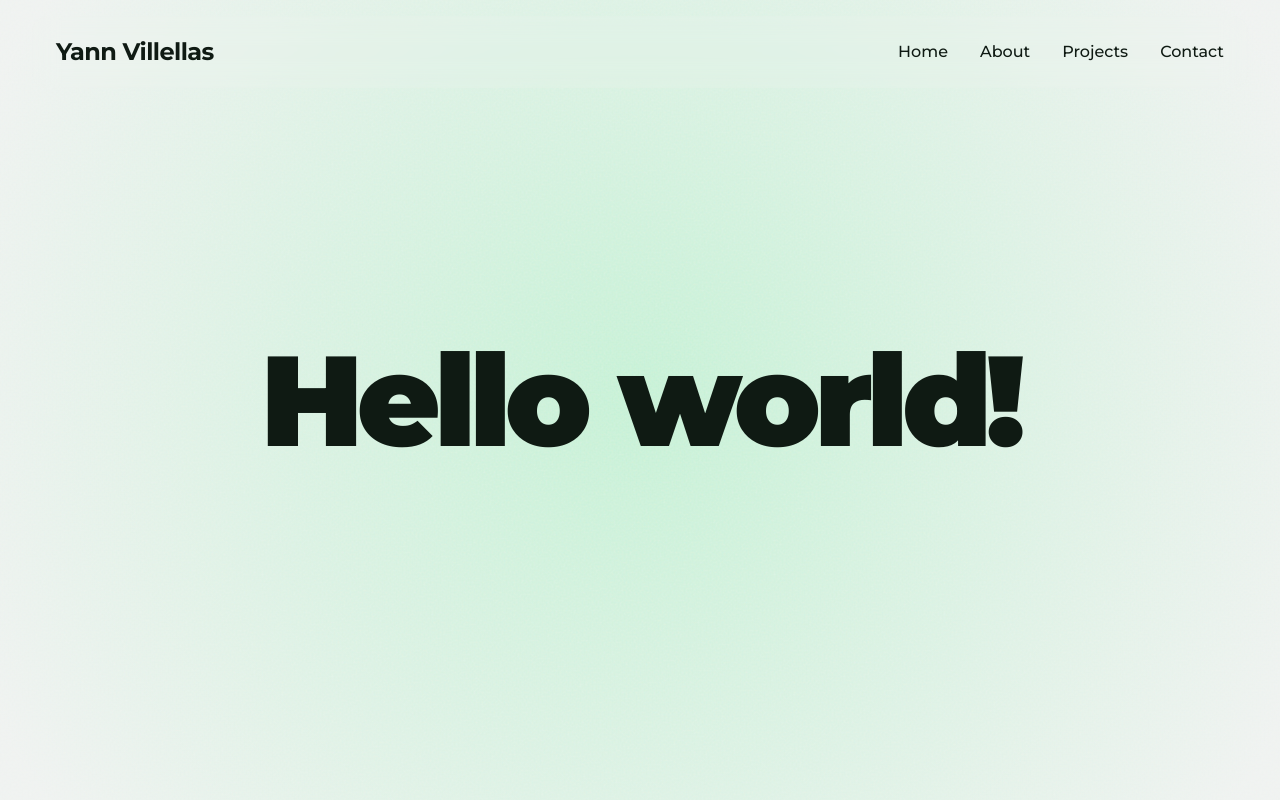
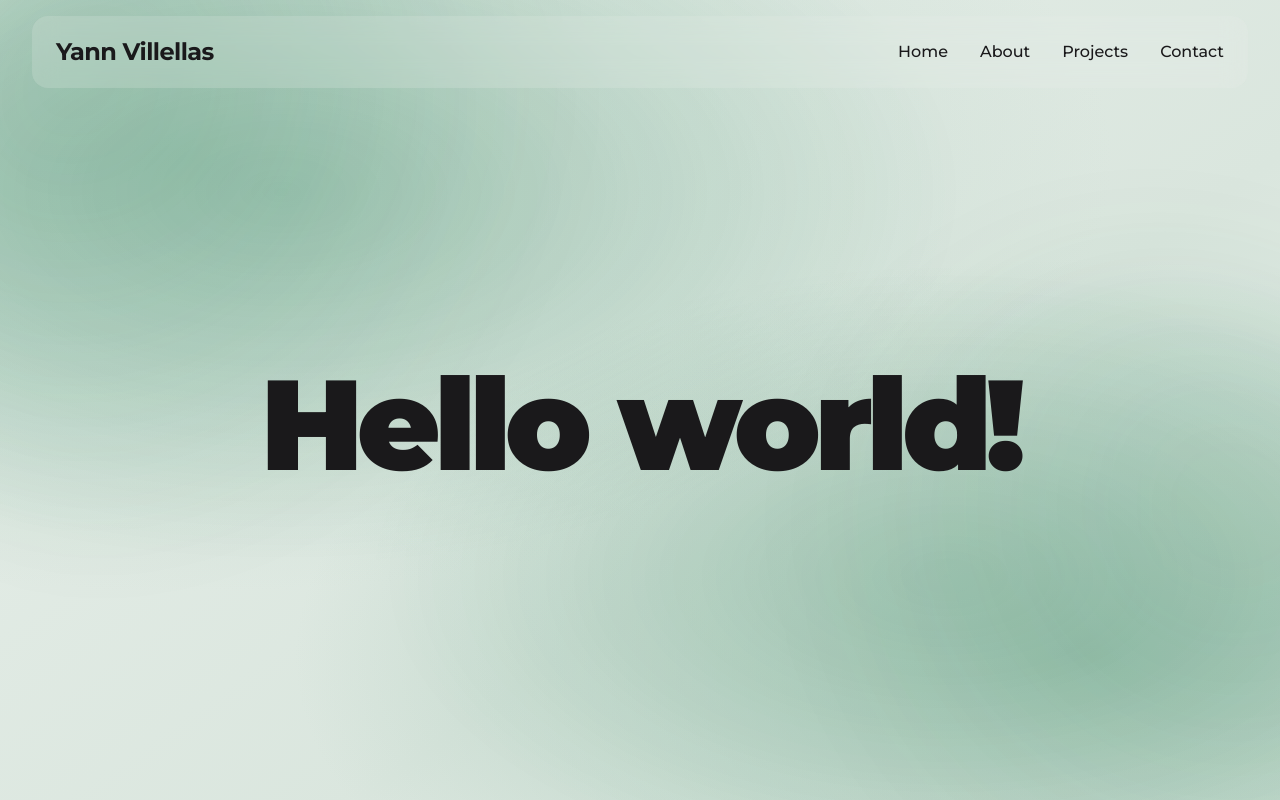
Before and after one commit to yannvillellas/portfolio, a Next.js app: page /en in a window 1280 px wide. Built offline with nearby package versions, Linux system fonts and the light colour scheme.

Commit message:
style: update global styles and replace InteractiveBackground with Background

```diff
--- a/src/app/[locale]/globals.css
+++ b/src/app/[locale]/globals.css
@@ -1,32 +1,33 @@
 @import "tailwindcss";
+@import "../../styles/background.css";
 
 :root {
-  --background: #eff2f0;
-  --background-secondary: #f7fbf9;
-  --background-tertiary: #fdfffe;
-  --foreground: #0f1a13;
-  --accent: #4ade80;
-  --accent-secondary: #22c55e;
-  --accent-tertiary: #86efac;
+  --background: #e9f0eb;
+  --background-secondary: #dae6de;
+  --foreground: #1a191b;
+  --accent: #ad32b8;
+  --accent-hover: #7c2a9f;
+  --highlight: #0f6f43;
 }
 
 @media (prefers-color-scheme: dark) {
   :root {
-    --background: #050a07;
-    --background-secondary: #0f1612;
-    --background-tertiary: #18211c;
-    --foreground: #eefcf6;
-    --accent: #4ade80;
-    --accent-secondary: #15803d;
-    --accent-tertiary: #14532d;
+    --background: #0b100d;
+    --background-secondary: #131a15;
+    --foreground: #f7edf5;
+    --accent: #f08fc0;
+    --accent-hover: #e578b1;
+    --highlight: #4ade80;
   }
 }
 
 @theme {
   --color-background: var(--background);
   --color-background-secondary: var(--background-secondary);
-  --color-background-tertiary: var(--background-tertiary);
   --color-foreground: var(--foreground);
+  --color-accent: var(--accent);
+  --color-accent-hover: var(--accent-hover);
+  --color-highlight: var(--highlight);
   --font-sans: var(--font-sans);
   --font-heading: var(--font-heading);
 }
--- /dev/null
+++ b/src/components/hero/Background.tsx
@@ -0,0 +1,19 @@
+import type { ReactNode } from "react";
+
+interface BackgroundProps {
+  children: ReactNode;
+}
+
+export default function Background({ children }: BackgroundProps) {
+  return (
+    <section className="ambient-bg relative isolate min-h-svh overflow-hidden bg-background text-foreground">
+      <div className="ambient-bg-layer absolute inset-0" aria-hidden="true" />
+      <div className="ambient-orb ambient-orb-a" aria-hidden="true" />
+      <div className="ambient-orb ambient-orb-b" aria-hidden="true" />
+
+      <div className="relative z-10 flex min-h-svh items-center justify-center px-6 pb-16 pt-28 md:px-12">
+        <div className="ambient-content-reveal max-w-5xl">{children}</div>
+      </div>
+    </section>
+  );
+}
--- a/src/components/hero/Hero.tsx
+++ b/src/components/hero/Hero.tsx
@@ -1,15 +1,14 @@
-import React from "react";
 import { useTranslations } from "next-intl";
-import InteractiveBackground from "./InteractiveBackground";
+import Background from "./Background";
 
 export default function Hero() {
   const t = useTranslations("HomePage");
 
   return (
-    <InteractiveBackground>
+    <Background>
       <h1 className="text-6xl md:text-9xl font-black tracking-tighter text-center text-foreground">
         {t("title")}
       </h1>
-    </InteractiveBackground>
+    </Background>
   );
 }
--- a/src/components/hero/InteractiveBackground.tsx
+++ /dev/null
@@ -1,56 +0,0 @@
-"use client";
-
-import React, { useRef, useState } from "react";
-
-interface InteractiveBackgroundProps {
-  children: React.ReactNode;
-}
-
-export default function InteractiveBackground({
-  children,
-}: InteractiveBackgroundProps) {
-  const containerRef = useRef<HTMLDivElement>(null);
-  const [position, setPosition] = useState({ x: 50, y: 50 });
-
-  const handleMouseMove = (e: React.MouseEvent<HTMLDivElement>) => {
-    if (!containerRef.current) return;
-    const rect = containerRef.current.getBoundingClientRect();
-    setPosition({
-      x: ((e.clientX - rect.left) / rect.width) * 100,
-      y: ((e.clientY - rect.top) / rect.height) * 100,
-    });
-  };
-
-  return (
-    <div
-      ref={containerRef}
-      onMouseMove={handleMouseMove}
-      className="relative flex items-center justify-center w-full h-dvh overflow-hidden bg-background"
-    >
-      <div
-        className="absolute inset-0 opacity-40 transition-all duration-75 ease-out"
-        style={{
-          background: `radial-gradient(circle at ${position.x}% ${position.y}%, var(--accent-tertiary) 0%, transparent 95%)`,
-        }}
-      />
-
-      <div className="absolute inset-0 pointer-events-none opacity-30 mix-blend-overlay">
-        <svg className="w-full h-full opacity-100">
-          <filter id="noise">
-            <feTurbulence
-              type="fractalNoise"
-              baseFrequency="0.5"
-              numOctaves="3"
-              stitchTiles="stitch"
-            />
-          </filter>
-          <rect width="100%" height="100%" filter="url(#noise)" />
-        </svg>
-      </div>
-
-      <div className="relative z-10 flex flex-col items-center p-8 pointer-events-none w-full">
-        {children}
-      </div>
-    </div>
-  );
-}
--- /dev/null
+++ b/src/styles/background.css
@@ -0,0 +1,186 @@
+:root {
+  --ambient-ink-1: color-mix(
+    in srgb,
+    var(--background) 82%,
+    var(--highlight) 18%
+  );
+  --ambient-ink-2: color-mix(
+    in srgb,
+    var(--background-secondary) 74%,
+    var(--highlight) 26%
+  );
+  --ambient-glow-1: color-mix(in srgb, var(--highlight) 24%, transparent);
+  --ambient-glow-2: color-mix(in srgb, var(--highlight) 16%, transparent);
+
+  --ambient-layer-opacity: 0.82;
+  --ambient-orb-opacity: 0.64;
+  --ambient-orb-opacity-mobile: 0.5;
+  --ambient-breathe-a-opacity-min: 0.64;
+  --ambient-breathe-a-opacity-max: 0.8;
+  --ambient-breathe-b-opacity-min: 0.56;
+  --ambient-breathe-b-opacity-max: 0.72;
+}
+
+@media (prefers-color-scheme: dark) {
+  :root {
+    --ambient-layer-opacity: 0.09;
+    --ambient-orb-opacity: 0.072;
+    --ambient-orb-opacity-mobile: 0.058;
+    --ambient-breathe-a-opacity-min: 0.07;
+    --ambient-breathe-a-opacity-max: 0.088;
+    --ambient-breathe-b-opacity-min: 0.06;
+    --ambient-breathe-b-opacity-max: 0.08;
+  }
+}
+
+.ambient-bg {
+  background:
+    radial-gradient(
+      120% 90% at 15% 20%,
+      var(--ambient-ink-1) 0%,
+      transparent 60%
+    ),
+    radial-gradient(
+      100% 80% at 85% 82%,
+      var(--ambient-ink-2) 0%,
+      transparent 62%
+    ),
+    linear-gradient(
+      145deg,
+      var(--background) 0%,
+      var(--background-secondary) 62%,
+      var(--background) 100%
+    );
+}
+
+.ambient-bg-layer {
+  opacity: var(--ambient-layer-opacity);
+  background:
+    radial-gradient(
+      75% 65% at 22% 24%,
+      var(--ambient-glow-1) 0%,
+      transparent 72%
+    ),
+    radial-gradient(
+      58% 50% at 74% 72%,
+      var(--ambient-glow-2) 0%,
+      transparent 78%
+    );
+}
+
+.ambient-orb {
+  position: absolute;
+  border-radius: 9999px;
+  pointer-events: none;
+  filter: blur(70px);
+  opacity: var(--ambient-orb-opacity);
+  will-change: transform;
+}
+
+.ambient-orb-a {
+  top: -18%;
+  left: -12%;
+  width: min(46rem, 80vw);
+  aspect-ratio: 1;
+  background: radial-gradient(
+    circle at 30% 30%,
+    var(--ambient-glow-1) 0%,
+    transparent 68%
+  );
+  animation:
+    ambient-orb-a 36s ease-in-out infinite,
+    ambient-breathe-a 9s ease-in-out infinite;
+}
+
+.ambient-orb-b {
+  right: -16%;
+  bottom: -20%;
+  width: min(44rem, 76vw);
+  aspect-ratio: 1;
+  background: radial-gradient(
+    circle at 65% 35%,
+    var(--ambient-glow-2) 0%,
+    transparent 70%
+  );
+  animation:
+    ambient-orb-b 44s ease-in-out infinite,
+    ambient-breathe-b 11s ease-in-out infinite;
+}
+
+.ambient-content-reveal {
+  animation: ambient-content-reveal 920ms cubic-bezier(0.21, 1, 0.26, 1) both;
+}
+
+@keyframes ambient-orb-a {
+  0% {
+    transform: translate3d(0, 0, 0) scale(1);
+  }
+  50% {
+    transform: translate3d(3%, -2.5%, 0) scale(1.03);
+  }
+  100% {
+    transform: translate3d(0, 0, 0) scale(1);
+  }
+}
+
+@keyframes ambient-orb-b {
+  0% {
+    transform: translate3d(0, 0, 0) scale(1);
+  }
+  50% {
+    transform: translate3d(-3%, 2.5%, 0) scale(1.02);
+  }
+  100% {
+    transform: translate3d(0, 0, 0) scale(1);
+  }
+}
+
+@keyframes ambient-breathe-a {
+  0%,
+  100% {
+    opacity: var(--ambient-breathe-a-opacity-min);
+  }
+  50% {
+    opacity: var(--ambient-breathe-a-opacity-max);
+  }
+}
+
+@keyframes ambient-breathe-b {
+  0%,
+  100% {
+    opacity: var(--ambient-breathe-b-opacity-min);
+  }
+  50% {
+    opacity: var(--ambient-breathe-b-opacity-max);
+  }
+}
+
+@keyframes ambient-content-reveal {
+  0% {
+    opacity: 0;
+    transform: translateY(18px);
+    filter: blur(10px);
+  }
+  100% {
+    opacity: 1;
+    transform: translateY(0);
+    filter: blur(0);
+  }
+}
+
+@media (max-width: 768px) {
+  .ambient-orb {
+    filter: blur(54px);
+    opacity: var(--ambient-orb-opacity-mobile);
+  }
+}
+
+@media (prefers-reduced-motion: reduce) {
+  .ambient-orb-a,
+  .ambient-orb-b,
+  .ambient-content-reveal {
+    animation: none !important;
+    transform: none !important;
+    filter: none !important;
+  }
+}
```
